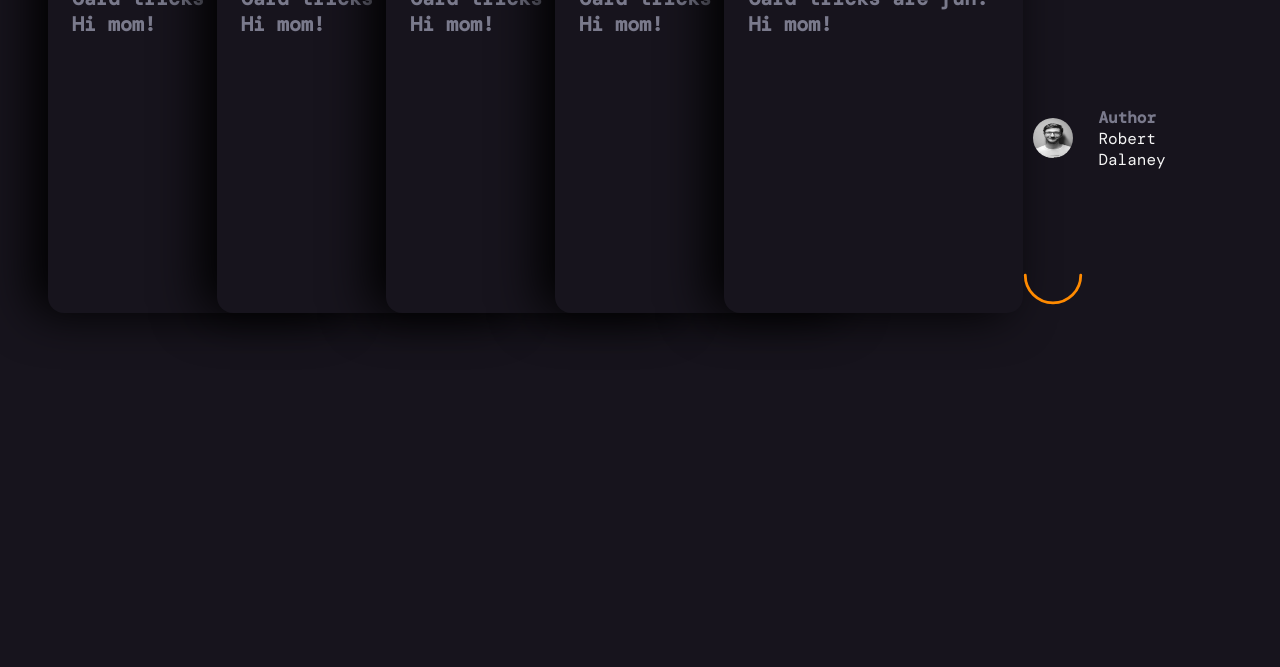
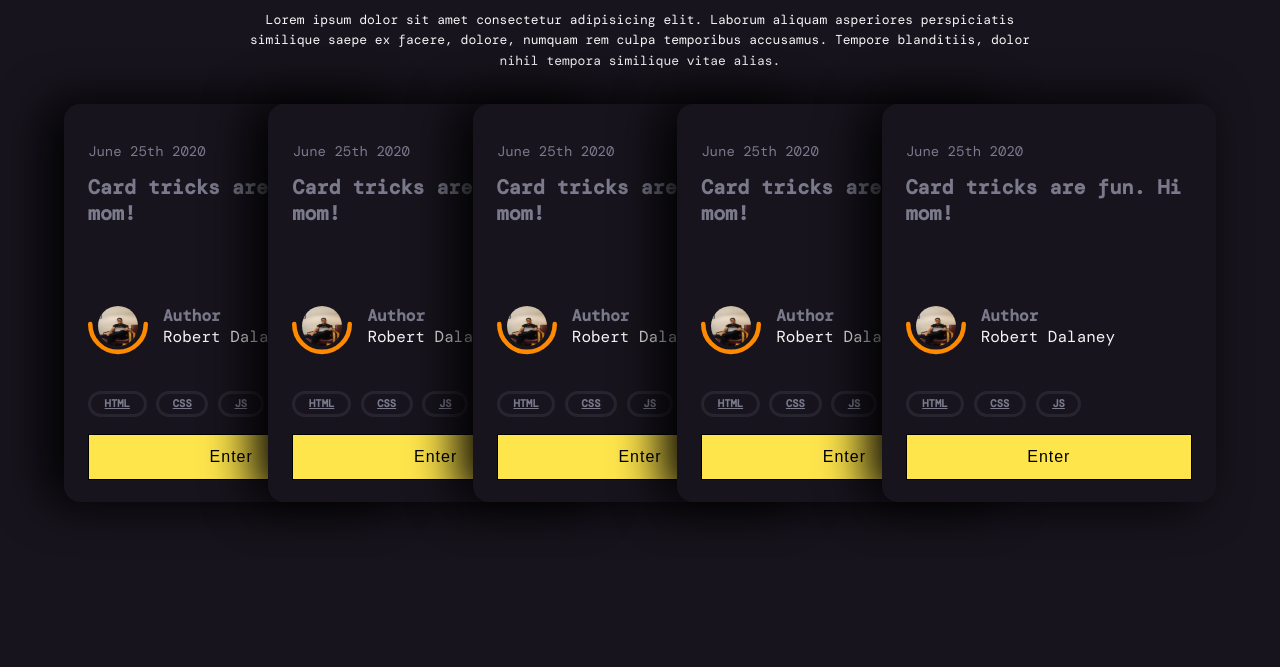
Before and after one commit to Bryaan159/SocialMedia, a plain HTML site: page public/index.html in a window 1280 px wide. Shown: the part 133-800 px from the top of the page. Drawn offline with nearby package versions, Linux system fonts and the light colour scheme; a web font is replaced by a local one.

Commit message:
I created the text for my proyects

```diff
--- a/public/cards.css
+++ b/public/cards.css
@@ -4,6 +4,7 @@
     --mainBackground: #17141d;
     --mainColorLetter:rgb(245, 245, 245);
     --mainColorCircle:#ff8a00;
+    --mainColorTags:#7a7a8c;
 }
 
 body{
@@ -12,12 +13,31 @@ body{
     background-color: var(--mainBackground);
     color: var(--mainColorLetter);
     font-family: 'DM Mono', monospace;
+    overflow-x: none;
+    overflow-y: none;
+}
+.title{
+    font-style: normal;
+    font-weight:500;
+    font-size: 3.0rem;
+    text-align: center;
+    color:var(--mainColorTags);
+    text-decoration:uppercase;
+}
+.text{
+    margin-top: 1rem;
+    font-size: 13px; /* Tamaño de fuente del párrafo */
+    line-height: 1.6;
+    text-align: center; /* Centrar el texto */
+    /* Importante */
+    max-width: 800px; /* Ancho máximo del párrafo */
+    margin: 0 auto; /* Centrar el párrafo horizontalmente */
 }
 .card-List{
     display: flex;
-    padding: 3rem;
+    padding: 4rem;
+    margin-top: -2rem;
     /* Barra de desplazamiento */
-    /* overflow-x: scroll; */
 }
 /* Duda */
 .card-List::-webkit-scrollbar-thumb{
@@ -72,7 +92,6 @@ body{
     height: 40px;
     border-radius: 50%;
     /* Importante */
-    filter: grayscale(100%);
     margin: 16px 10px;
 }
 .half-circle{
@@ -84,13 +103,13 @@ body{
     /* Importante */
     fill: none;
     stroke: var(--mainColorCircle);
-    stroke-width: 5;
+    stroke-width: 8;
     stroke-linecap: round;
 }
 .author-Name-Prefix{
     font-style: normal;
     font-weight: 700;
-    color: #7a7a8c;
+    color: var(--mainColorTags);
 }
 
 .card-Header{
@@ -100,7 +119,7 @@ body{
 .card-Header{
     font-size: 14px;
     margin: 0 0 1rem;
-    color: #7a7a8c;
+    color: var(--mainColorTags);
 }
 
 .card-Header h2{
@@ -124,6 +143,39 @@ body{
     line-height: 2;
     margin-bottom: 0;
 }
-/* .tags a{
-    font
-} */
+.tags a{
+    font-style: normal;
+    font-weight:700;
+    font-size: .5rem;
+    color:var(--mainColorTags);
+    text-decoration:uppercase;
+    font-size: .66rem;
+    border: 3px solid #28242f;
+    border-radius: 3rem;
+    padding: .2rem .85rem .25rem;
+    position: relative;
+}
+.button-52{
+    font-size: 16px;
+    font-weight: 400;
+    letter-spacing: 1px;
+    padding: 13px 20px 13px;
+    /* Importante */
+    outline: 0;
+    border: 1px solid black;
+    cursor: pointer;
+    background-color:#ffe54c;
+    /* Importante */
+    user-select: none;
+    -webkit-user-select: none;
+    touch-action: manipulation;
+}
+.button-52-link{
+    text-decoration: none; /* Elimina el subrayado */
+    color: inherit; /* Hereda el color del texto del botón */
+    display: block; /* Hace que el botón sea un bloque */
+}
+.button-52:hover:after {
+    top: 0px;
+    left: 0px;
+  }
--- a/public/index.html
+++ b/public/index.html
@@ -10,66 +10,171 @@
 </head>
 
 <body>
+    <section>
+        <h1 class="title">Proyects</h1>
+        <p class="text">Lorem ipsum dolor sit amet consectetur adipisicing elit. Laborum aliquam asperiores perspiciatis similique saepe ex facere, dolore, numquam rem culpa temporibus accusamus.
+            Tempore blanditiis, dolor nihil tempora similique vitae alias.</p>
+    </section>
 
     <section class="card-List">
-
+        <!-- First Card -->
         <article class="card">
             <header class="card-Header">
                 <p>June 25th 2020</p>
                 <h2>Card tricks are fun. Hi mom!</h2>
             </header>
+
+            <!-- Author -->
+            <div class="card-Author">
+                <a class="author-avatar" href="#">
+                    <img src="/profile.jpg" />
+                </a>
+                <svg class="half-circle" viewBox="0 0 106 57">
+                    <path d="M102 4c0 27.1-21.9 49-49 49S4 31.1 4 4"></path>
+                </svg>
+
+                <div class="author-Name">
+                    <div class="author-Name-Prefix">Author</div>
+                    Robert Dalaney
+                </div>
+            </div>
+
+
+            <div class="tags">
+                <a href="#">HTML</a>
+                <a href="#">CSS</a>
+                <a href="#">JS</a>
+            </div>
+
+            <button class="button-52" role="button"><a href="https://www.google.com/" class="button-52-link" target="_blank">Enter</a></button>
         </article>
 
+        <!-- Second Card -->
         <article class="card">
             <header class="card-Header">
                 <p>June 25th 2020</p>
                 <h2>Card tricks are fun. Hi mom!</h2>
             </header>
+
+            <!-- Author -->
+            <div class="card-Author">
+                <a class="author-avatar" href="#">
+                    <img src="/profile.jpg" />
+                </a>
+                <svg class="half-circle" viewBox="0 0 106 57">
+                    <path d="M102 4c0 27.1-21.9 49-49 49S4 31.1 4 4"></path>
+                </svg>
+
+                <div class="author-Name">
+                    <div class="author-Name-Prefix">Author</div>
+                    Robert Dalaney
+                </div>
+            </div>
+
+
+            <div class="tags">
+                <a href="#">HTML</a>
+                <a href="#">CSS</a>
+                <a href="#">JS</a>
+            </div>
+            <button class="button-52" role="button"><a href="https://www.google.com/" class="button-52-link" target="_blank">Enter</a></button>
         </article>
 
+        <!-- Third Card -->
         <article class="card">
             <header class="card-Header">
                 <p>June 25th 2020</p>
                 <h2>Card tricks are fun. Hi mom!</h2>
             </header>
+
+            <!-- Author -->
+            <div class="card-Author">
+                <a class="author-avatar" href="#">
+                    <img src="/profile.jpg" />
+                </a>
+                <svg class="half-circle" viewBox="0 0 106 57">
+                    <path d="M102 4c0 27.1-21.9 49-49 49S4 31.1 4 4"></path>
+                </svg>
+
+                <div class="author-Name">
+                    <div class="author-Name-Prefix">Author</div>
+                    Robert Dalaney
+                </div>
+            </div>
+
+
+            <div class="tags">
+                <a href="#">HTML</a>
+                <a href="#">CSS</a>
+                <a href="#">JS</a>
+            </div>
+            <button class="button-52" role="button"><a href="https://www.google.com/" class="button-52-link" target="_blank">Enter</a></button>
+
         </article>
 
+        <!-- Fourth Card -->
         <article class="card">
             <header class="card-Header">
                 <p>June 25th 2020</p>
                 <h2>Card tricks are fun. Hi mom!</h2>
             </header>
+
+            <!-- Author -->
+            <div class="card-Author">
+                <a class="author-avatar" href="#">
+                    <img src="/profile.jpg" />
+                </a>
+                <svg class="half-circle" viewBox="0 0 106 57">
+                    <path d="M102 4c0 27.1-21.9 49-49 49S4 31.1 4 4"></path>
+                </svg>
+
+                <div class="author-Name">
+                    <div class="author-Name-Prefix">Author</div>
+                    Robert Dalaney
+                </div>
+            </div>
+
+
+            <div class="tags">
+                <a href="#">HTML</a>
+                <a href="#">CSS</a>
+                <a href="#">JS</a>
+            </div>
+            <button class="button-52" role="button"><a href="https://www.google.com/" class="button-52-link" target="_blank">Enter</a></button>
+
         </article>
 
+        <!-- Fifth Card -->
         <article class="card">
             <header class="card-Header">
                 <p>June 25th 2020</p>
                 <h2>Card tricks are fun. Hi mom!</h2>
             </header>
-        </article>
+
+            <!-- Author -->
+            <div class="card-Author">
+                <a class="author-avatar" href="#">
+                    <img src="/profile.jpg" />
+                </a>
+                <svg class="half-circle" viewBox="0 0 106 57">
+                    <path d="M102 4c0 27.1-21.9 49-49 49S4 31.1 4 4"></path>
+                </svg>
+
+                <div class="author-Name">
+                    <div class="author-Name-Prefix">Author</div>
+                    Robert Dalaney
+                </div>
+            </div>
 
 
-        <!-- Author -->
-        <div class="card-Author">
-            <a class="author-avatar" href="#">
-                <img src="/profile.webp" />
-            </a>
-            <svg class="half-circle" viewBox="0 0 106 57">
-                <path d="M102 4c0 27.1-21.9 49-49 49S4 31.1 4 4"></path>
-            </svg>
+            <div class="tags">
+                <a href="#">HTML</a>
+                <a href="#">CSS</a>
+                <a href="#">JS</a>
+            </div>
+            <button class="button-52" role="button"><a href="https://www.google.com/" class="button-52-link" target="_blank">Enter</a></button>
 
-            <div class="author-Name">
-                <div class="author-Name-Prefix">Author</div>
-                Robert Dalaney
-            </div>
-        </div>
-
-
-        <div class="tags">
-            <a href="#">HTML</a>
-            <a href="#">CSS</a>
-            <a href="#">JS</a>
-        </div>
+        </article>
 
     </section>
 
```
Also changed, not shown: profile.jpg (added), profile.webp (deleted).
